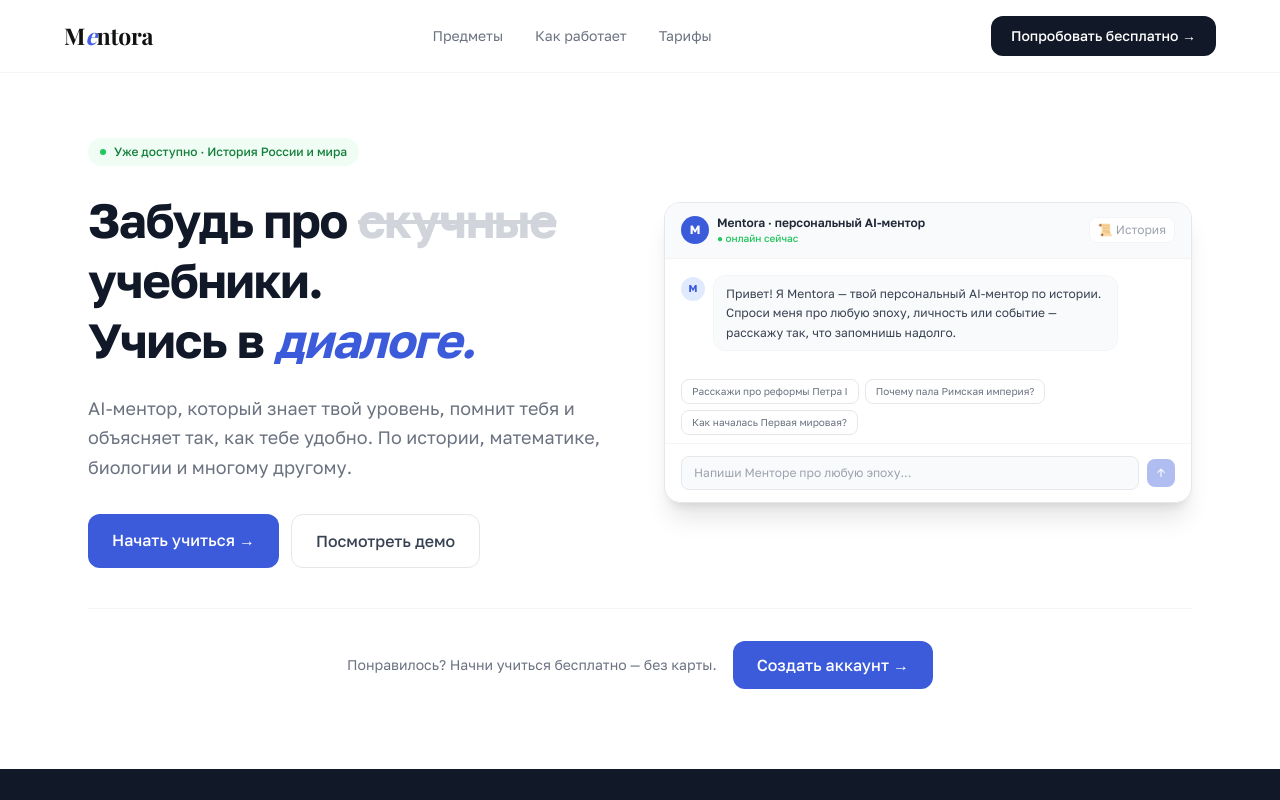
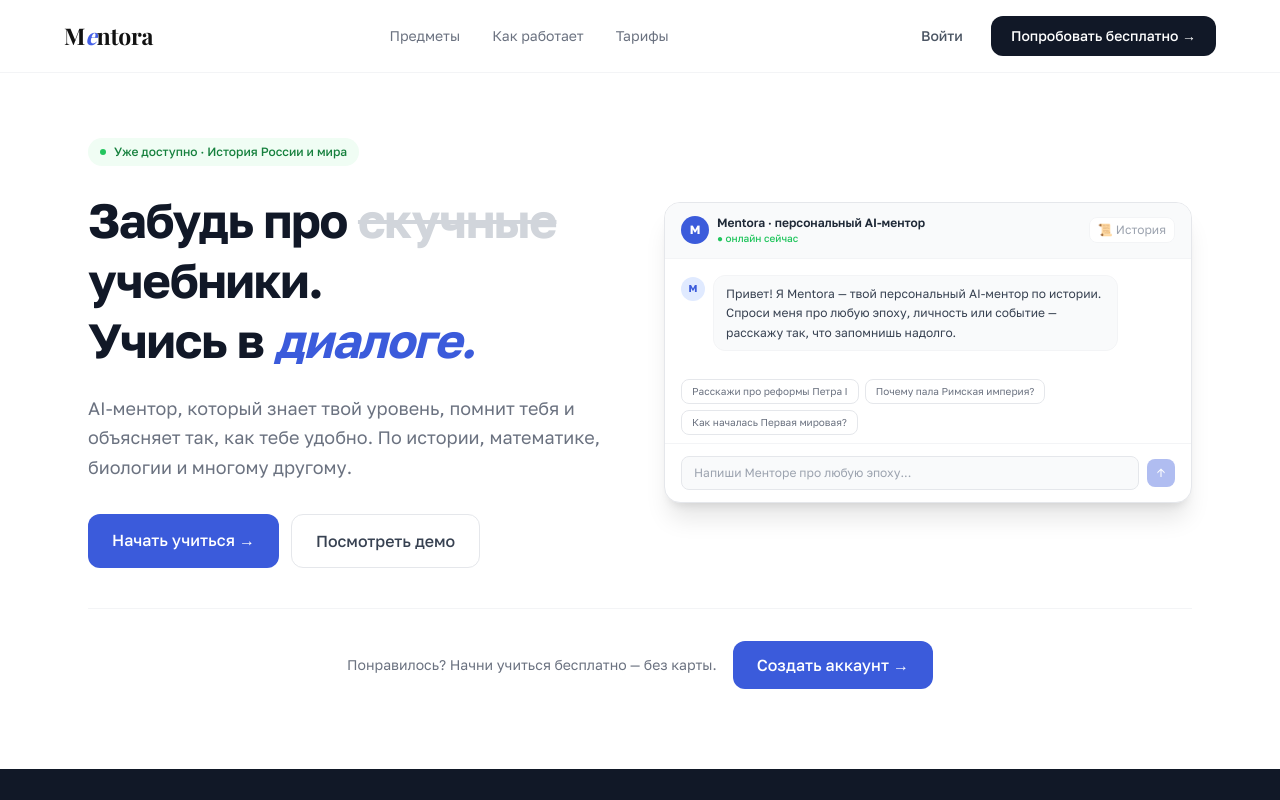
Before and after one commit to unrebay/mentora, a Next.js app: page / in a window 1280 px wide. Shown: the top 800 px of the page. Built offline with nearby package versions, Linux system fonts and the light colour scheme.

Commit message:
fix: add Войти button to nav

```diff
--- a/src/app/page.tsx
+++ b/src/app/page.tsx
@@ -71,12 +71,17 @@ export default function HomePage() {
             <a href="#how" className="hover:text-gray-900 transition-colors">Как работает</a>
             <Link href="/pricing" className="hover:text-gray-900 transition-colors">Тарифы</Link>
           </div>
+          <div className="flex items-center gap-3">
+            <Link href="/auth" className="px-4 py-2 text-sm text-gray-600 font-medium hover:text-gray-900 transition-colors">
+              Войти
+            </Link>
             <Link
               href="/auth"
               className="px-5 py-2.5 bg-gray-900 text-white text-sm font-medium rounded-xl hover:bg-gray-700 transition-colors"
             >
               Попробовать бесплатно →
             </Link>
+          </div>
         </div>
       </nav>
 
```
Lines whose indentation alone changed are shown as unchanged.
